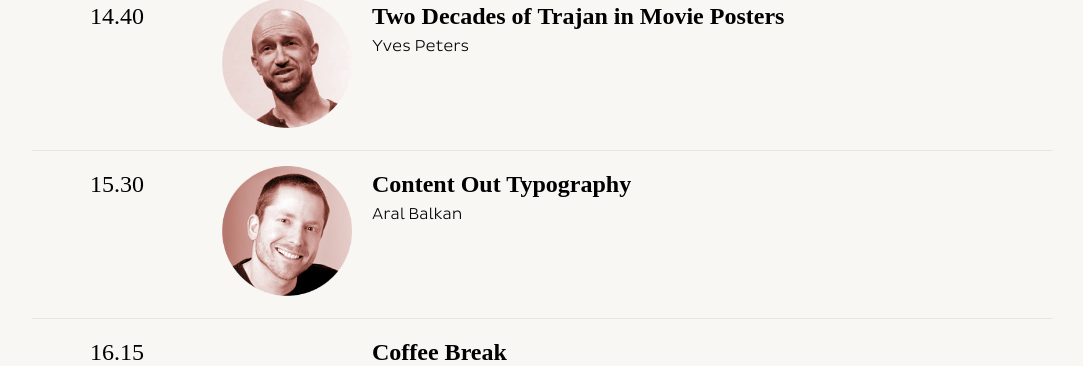
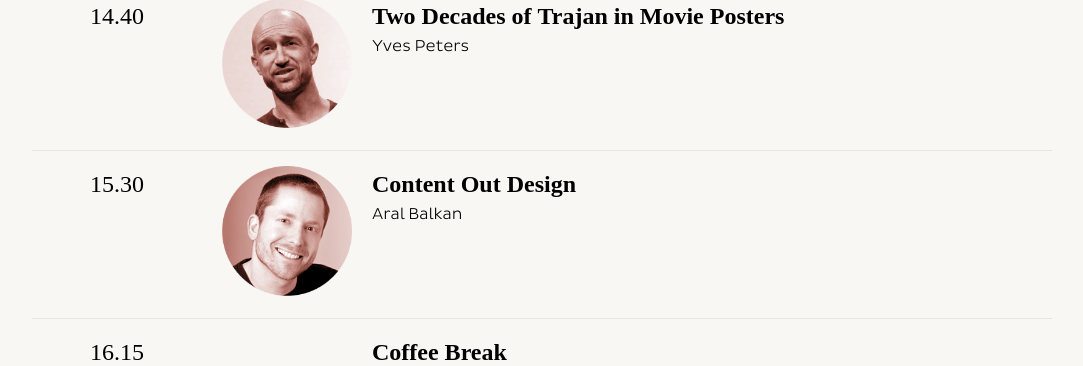
Before and after one commit to GrUSP/2013.kerning.it, a Jekyll site: the page built from schedule.html, in a window 1280 px wide and 900 px high, scrolled down 1138 px. Shown: the part 89-455 px from the top of the window, without its empty margins (98-1181 px from the left). Built offline with Jekyll 4.4.1, drawn with Linux system fonts in a browser that asks for light colours; nearby versions of some CDN libraries; Markdown is read by kramdown in place of the engine named in the settings.

Commit message:
Schedule fixed

```diff
--- a/_includes/section-schedule.html
+++ b/_includes/section-schedule.html
@@ -79,7 +79,7 @@
 					<div class="hour">15.30</div>
 					<div class="image"><img src="img/aral.png"></div>
 					<div class="topic">
-						<div class="title">Content Out Typography</div>
+						<div class="title">Content Out Design</div>
 						<div class="name">Aral Balkan</div>
 					</div>
 				</div>
```
